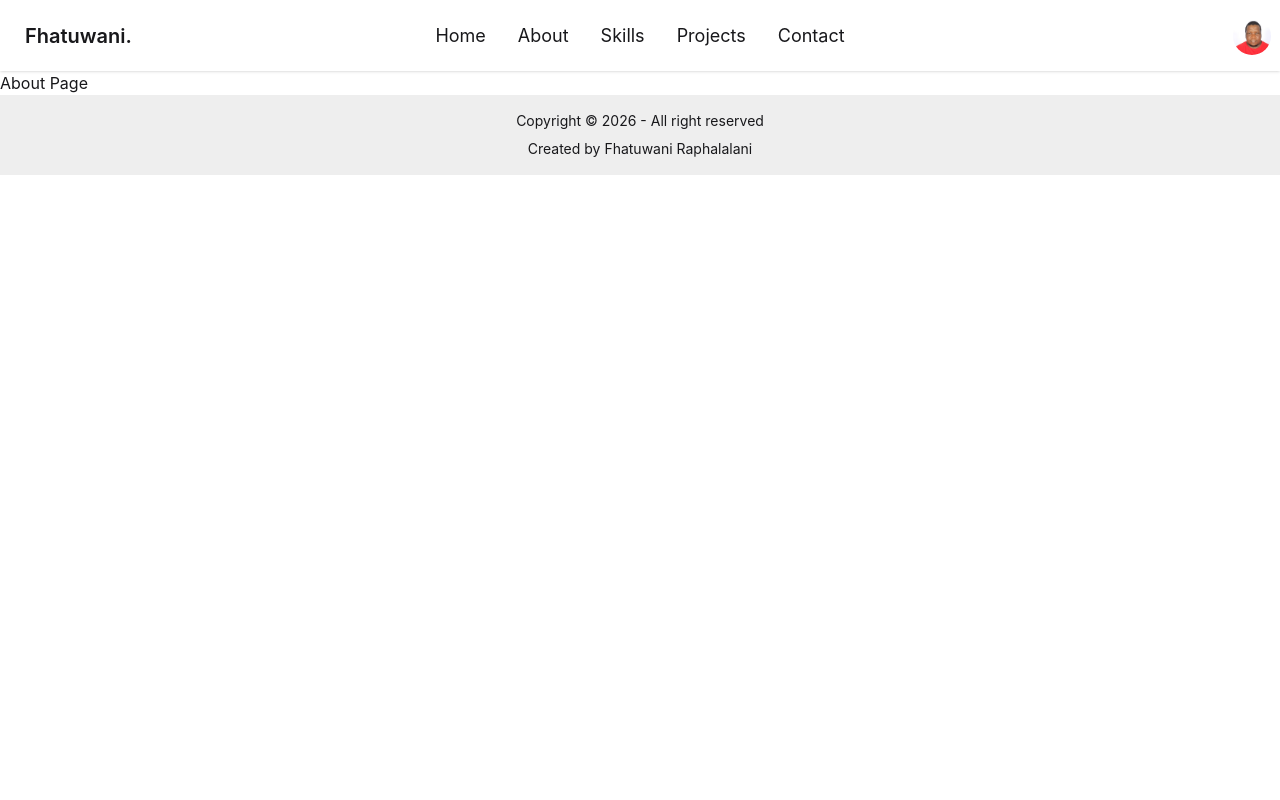
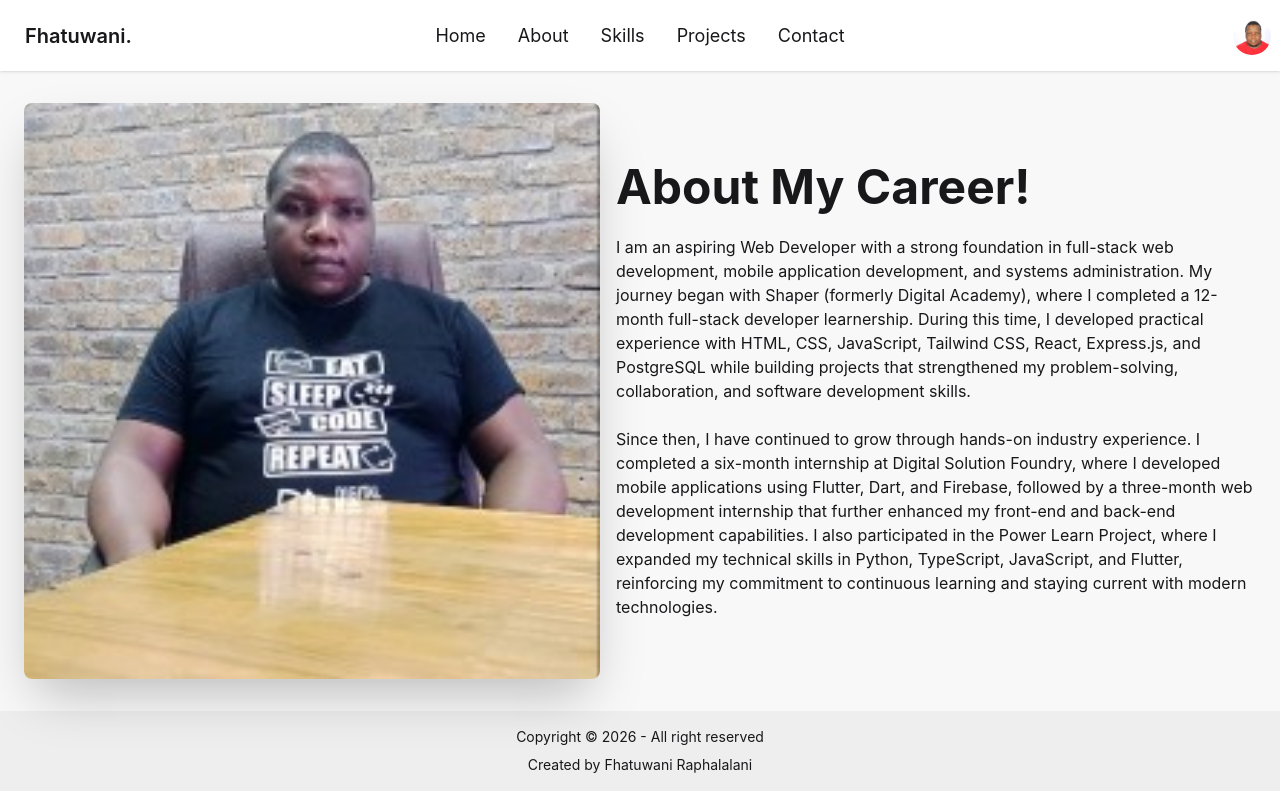
Before and after one commit to BigguyFM98000/ai-fluency-react-capstone-project, a React (Vite) app: page /about in a window 1280 px wide. Built offline with nearby package versions, Linux system fonts and the light colour scheme.

Commit message:
added the about page with image and a short story about my career

```diff
--- a/src/pages/About.jsx
+++ b/src/pages/About.jsx
@@ -1,11 +1,41 @@
-
+import fhatuimage from "../assets/fhatu-office.jpeg";
 
 function AboutPage() {
-    return (
-        <div>
-            <h1>About Page</h1>
+  return (
+    <div className="hero bg-base-200 min-h-[80vh]">
+      <div className="hero-content flex-col lg:flex-row">
+        <img
+          alt="Fhatuwani sitting in office chair"
+          src={fhatuimage}
+          className="w-xl h-full rounded-lg shadow-2xl"
+        />
+        <div className="sm:max-w-[90vw] md:max-w-[90vw] lg:max-w-[50vw]">
+          <h1 className="text-5xl font-bold">About My Career!</h1>
+          <p className="py-6">
+            I am an aspiring Web Developer with a strong foundation in
+            full-stack web development, mobile application development, and
+            systems administration. My journey began with Shaper (formerly
+            Digital Academy), where I completed a 12-month full-stack developer
+            learnership. During this time, I developed practical experience with
+            HTML, CSS, JavaScript, Tailwind CSS, React, Express.js, and
+            PostgreSQL while building projects that strengthened my
+            problem-solving, collaboration, and software development skills.
+          </p>
+          <p>
+            Since then, I have continued to grow through hands-on industry
+            experience. I completed a six-month internship at Digital Solution
+            Foundry, where I developed mobile applications using Flutter, Dart,
+            and Firebase, followed by a three-month web development internship
+            that further enhanced my front-end and back-end development
+            capabilities. I also participated in the Power Learn Project, where
+            I expanded my technical skills in Python, TypeScript, JavaScript,
+            and Flutter, reinforcing my commitment to continuous learning and
+            staying current with modern technologies.
+          </p>
         </div>
-    )
+      </div>
+    </div>
+  );
 }
 
 export default AboutPage;
```
